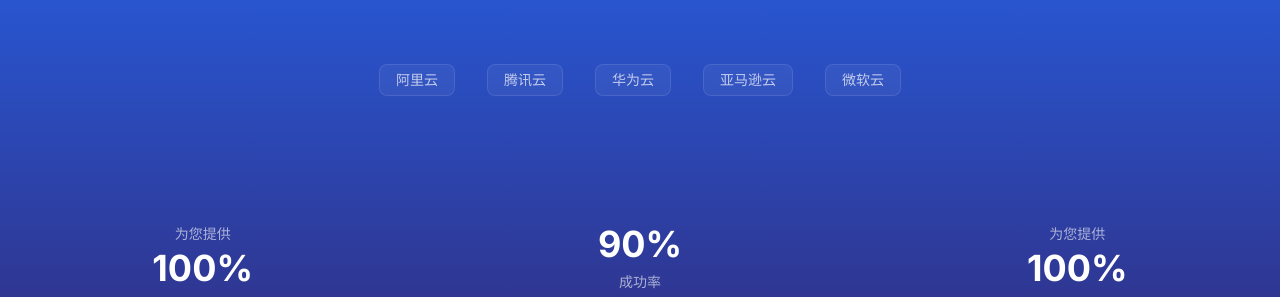
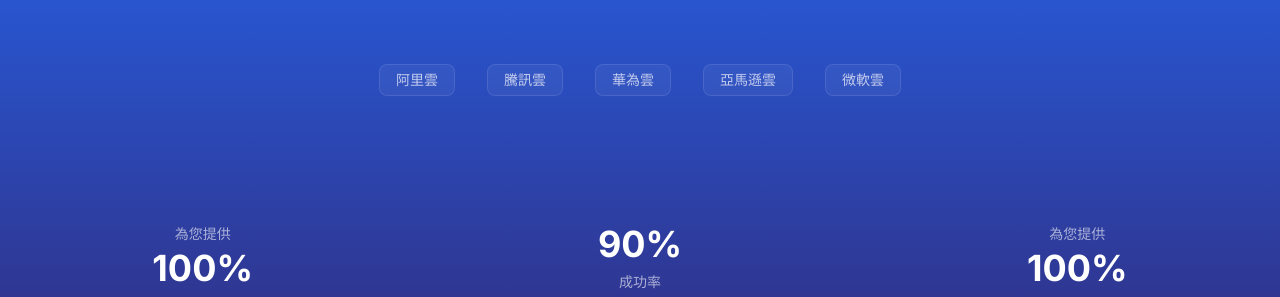
Before and after one commit to xwjisfather/Stockgpt-official-website, a Next.js app in the folder stockgpt-official/: page / in a window 1280 px wide. Shown: the part 648-945 px from the top of the page. Built offline with nearby package versions, Linux system fonts and the light colour scheme; no server answers.

Commit message:
Update HeroSection.tsx

```diff
--- a/stockgpt-official/src/components/HeroSection.tsx
+++ b/stockgpt-official/src/components/HeroSection.tsx
@@ -6,11 +6,11 @@ import { motion } from 'framer-motion';
 
 export default function HeroSection() {
 
-  const stats = [
+ const stats = [
     {
       percent: "100%",
       label: "安全保障",
-      prefix: "为您提供"
+      prefix: "為您提供"
     },
     {
       percent: "90%",
@@ -19,17 +19,17 @@ export default function HeroSection() {
     },
     {
       percent: "100%",
-      label: "客户满意度",
-      prefix: "为您提供"
+      label: "客戶滿意度",
+      prefix: "為您提供"
     }
   ];
 
   const partners = [
-    '阿里云',
-    '腾讯云',
-    '华为云',
-    '亚马逊云',
-    '微软云'
+    '阿里雲',
+    '騰訊雲',
+    '華為雲',
+    '亞馬遜雲',
+    '微軟雲'
   ];
 
   return (
@@ -57,7 +57,7 @@ export default function HeroSection() {
           className="relative z-10 text-center pt-16 md:pt-32 px-4"
         >
           <h1 className="text-4xl md:text-5xl lg:text-7xl font-bold text-white mb-8 md:mb-16">
-            赋能现代科技<br />创新未来
+            賦能現代科技<br />創新未來
           </h1>
         </motion.div>
 
```
